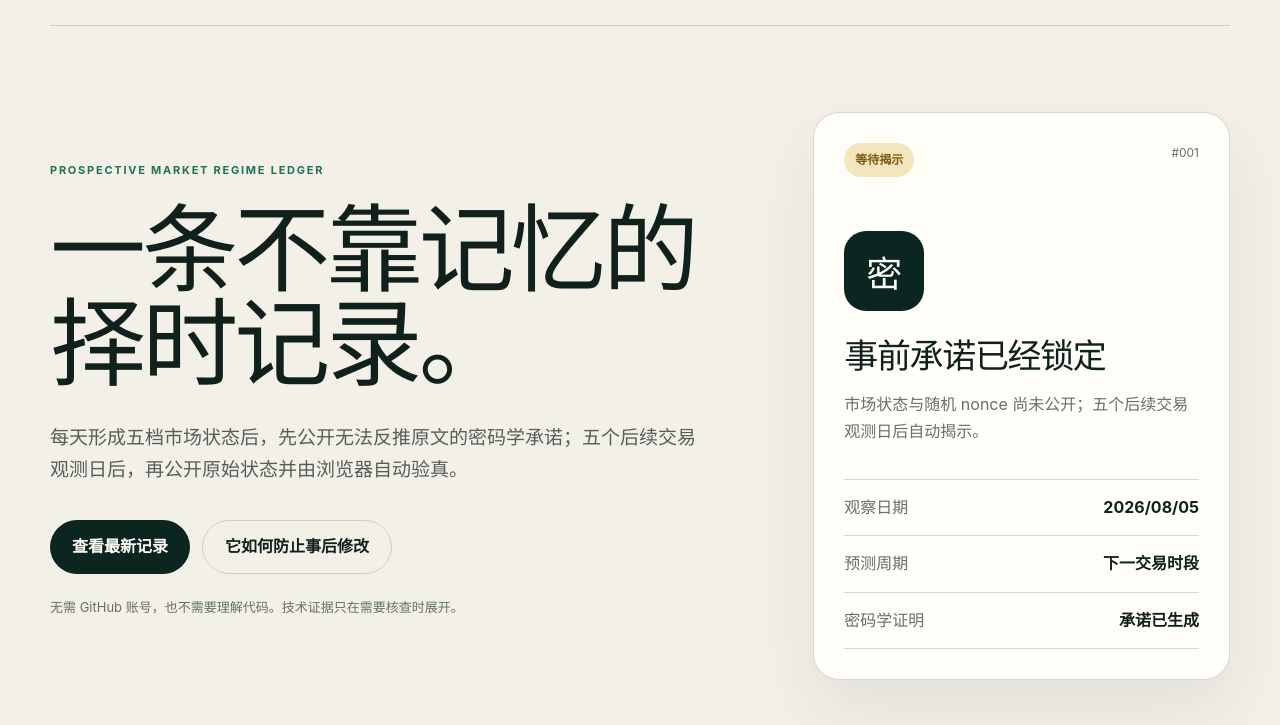
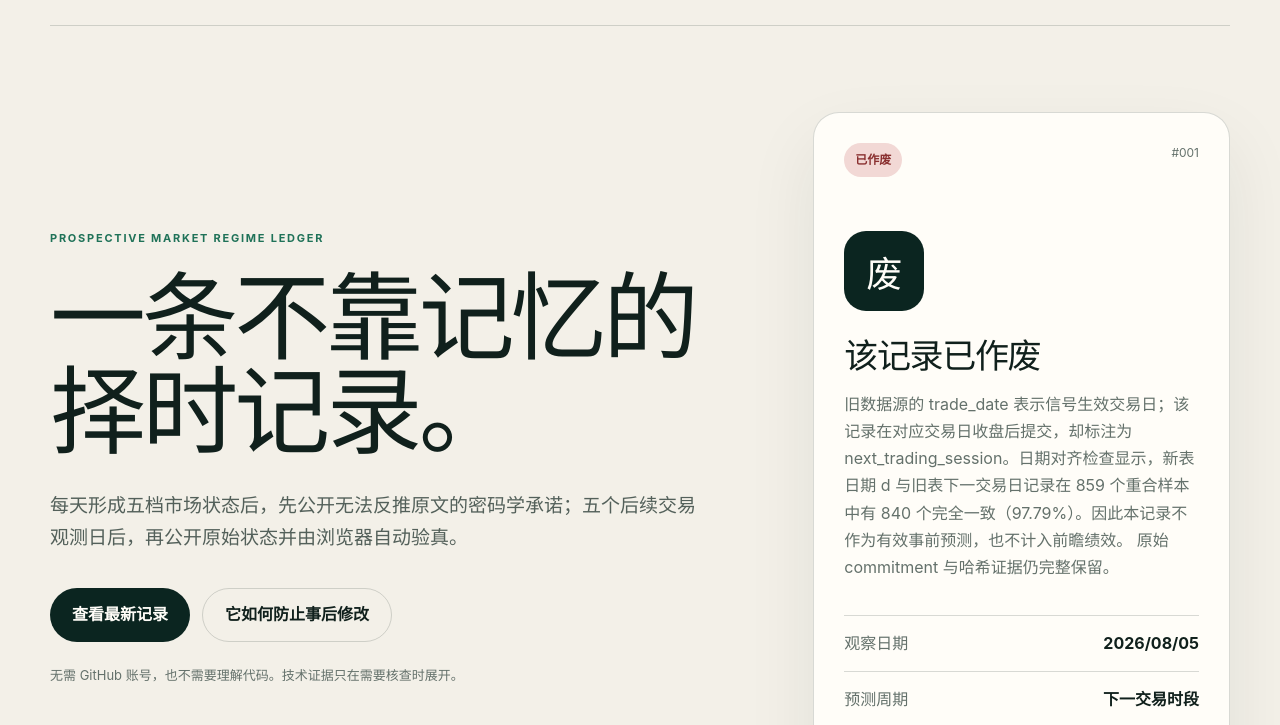
Before and after one commit to sowelswl/suya-market-regime-ledger, a website: page docs/index.html in a window 1280 px wide. Shown: the part 73-798 px from the top of the page. Drawn offline with Linux system fonts and the light colour scheme.

Commit message:
Invalidate misaligned legacy record

```diff
--- a/docs/assets/ledger.css
+++ b/docs/assets/ledger.css
@@ -82,6 +82,7 @@ h1 { margin: 0; font-size: clamp(58px, 7.5vw, 102px); line-height: .98; }
 .status-pill { padding: 7px 11px; color: var(--forest); background: var(--mint); border-radius: 999px; font-weight: 700; }
 .status-pill[data-status="verified"] { color: #0e5a3f; background: #d7eee3; }
 .status-pill[data-status="pending"] { color: #815b16; background: #f3e6bd; }
+.status-pill[data-status="invalidated"] { color: #8a3030; background: #f2d8d5; }
 .latest-state { display: grid; width: 80px; height: 80px; margin: 54px 0 26px; color: var(--white); background: var(--forest); border-radius: 22px; place-items: center; font: 36px var(--serif); }
 .latest-card h2 { margin: 0; font-size: 34px; line-height: 1.1; }
 .latest-card > p { color: var(--muted); }
@@ -148,6 +149,7 @@ h1 { margin: 0; font-size: clamp(58px, 7.5vw, 102px); line-height: .98; }
 .record-state small { color: var(--muted); }
 .record-status { justify-self: end; padding: 7px 12px; border-radius: 999px; background: var(--paper-deep); font-size: 12px; font-weight: 700; }
 .record-status.verified { color: #0e5a3f; background: #d7eee3; }
+.record-status.invalidated { color: #8a3030; background: #f2d8d5; }
 
 .method-section { padding: 128px 0; color: var(--white); background: var(--forest-soft); }
 .method-section .eyebrow { color: #8ed0b5; }
--- a/docs/assets/ledger.js
+++ b/docs/assets/ledger.js
@@ -68,6 +68,11 @@ function formatDate(value) {
 
 function formatPercent(value, digits = 1) {
   return Number.isFinite(value) ? `${(value * 100).toFixed(digits)}%` : "—"
+}
+
+function invalidationFor(record) {
+  const corrections = Array.isArray(record.corrections) ? record.corrections : []
+  return [...corrections].reverse().find((correction) => correction.action === "invalidate") ?? null
 }
 
 function appendTable(parent, rows, columns, label) {
@@ -175,12 +180,14 @@ function renderEvaluation(report) {
   }
 }
 
-function renderHistory(records, verifiedDates) {
+function renderHistory(records, verifiedDates, invalidatedDates) {
   const list = document.querySelector("#history-list")
   if (!list || records.length === 0) return
   list.replaceChildren()
 
   for (const record of records) {
+    const invalidation = invalidationFor(record)
+    const invalidated = invalidatedDates.has(record.commitment.as_of_trade_date)
     const row = document.createElement("article")
     row.className = "history-record"
 
@@ -196,14 +203,16 @@ function renderHistory(records, verifiedDates) {
     const state = document.createElement("div")
     state.className = "record-state"
     const stateTitle = document.createElement("strong")
-    stateTitle.textContent = record.reveal?.signal_label ?? "状态尚未揭示"
+    stateTitle.textContent = invalidated ? "记录已作废" : (record.reveal?.signal_label ?? "状态尚未揭示")
     const digest = document.createElement("small")
-    digest.textContent = `${record.commitment.commitment.slice(0, 18)}…`
+    digest.textContent = invalidated ? invalidation.reason : `${record.commitment.commitment.slice(0, 18)}…`
     state.append(stateTitle, digest)
 
     const status = document.createElement("span")
-    status.className = `record-status ${verifiedDates.has(record.commitment.as_of_trade_date) ? "verified" : ""}`
-    status.textContent = record.reveal
+    status.className = `record-status ${invalidated ? "invalidated" : (verifiedDates.has(record.commitment.as_of_trade_date) ? "verified" : "")}`
+    status.textContent = invalidated
+      ? "已作废"
+      : record.reveal
       ? (verifiedDates.has(record.commitment.as_of_trade_date) ? "验证通过" : "验证失败")
       : "等待揭示"
 
@@ -215,9 +224,14 @@ function renderHistory(records, verifiedDates) {
 async function render(data) {
   const records = Array.isArray(data.records) ? data.records : []
   renderEvaluation(data.historical_evaluation)
+  const invalidatedDates = new Set(records
+    .filter((record) => invalidationFor(record))
+    .map((record) => record.commitment.as_of_trade_date))
   const verifiedDates = new Set()
   for (const record of records) {
-    if (record.reveal && await verifyReveal(record.commitment, record.reveal)) {
+    if (!invalidatedDates.has(record.commitment.as_of_trade_date)
+      && record.reveal
+      && await verifyReveal(record.commitment, record.reveal)) {
       verifiedDates.add(record.commitment.as_of_trade_date)
     }
   }
@@ -225,29 +239,35 @@ async function render(data) {
   text("[data-record-count]", String(records.length))
   text("[data-revealed-count]", String(records.filter((record) => record.reveal).length))
   text("[data-verified-count]", String(verifiedDates.size))
-  renderHistory(records, verifiedDates)
+  renderHistory(records, verifiedDates, invalidatedDates)
 
   const latest = records[0]
   if (!latest) return
 
+  const invalidation = invalidationFor(latest)
+  const invalidated = invalidatedDates.has(latest.commitment.as_of_trade_date)
   const verified = verifiedDates.has(latest.commitment.as_of_trade_date)
   const pill = document.querySelector("[data-status-pill]")
   if (pill) {
-    pill.textContent = verified ? "验证通过" : (latest.reveal ? "验证失败" : "等待揭示")
-    pill.dataset.status = verified ? "verified" : "pending"
+    pill.textContent = invalidated ? "已作废" : (verified ? "验证通过" : (latest.reveal ? "验证失败" : "等待揭示"))
+    pill.dataset.status = invalidated ? "invalidated" : (verified ? "verified" : "pending")
   }
   text("[data-record-sequence]", `#${String(latest.commitment.sequence).padStart(3, "0")}`)
-  text("[data-latest-state]", latest.reveal?.signal_label ?? "密")
-  text("[data-latest-title]", latest.reveal ? "原始状态已经公开" : "事前承诺已经锁定")
+  text("[data-latest-state]", invalidated ? "废" : (latest.reveal?.signal_label ?? "密"))
+  text("[data-latest-title]", invalidated ? "该记录已作废" : (latest.reveal ? "原始状态已经公开" : "事前承诺已经锁定"))
   text(
     "[data-latest-description]",
-    latest.reveal
+    invalidated
+      ? `${invalidation.reason} 原始 commitment 与哈希证据仍完整保留。`
+      : latest.reveal
       ? (verified ? "浏览器已重新计算 SHA-256，揭示内容与事前承诺完全一致。" : "揭示内容与事前承诺不一致，请停止引用该记录。")
       : "市场状态与随机 nonce 尚未公开；五个后续交易观测日后自动揭示。",
   )
   text("[data-as-of-date]", formatDate(latest.commitment.as_of_trade_date))
-  text("[data-proof-status]", latest.reveal ? (verified ? "SHA-256 验证通过" : "验证失败") : "承诺已生成")
-  text("[data-verifier-demo]", verifiedDates.size > 0 ? `${verifiedDates.size} 条记录验证通过` : "等待可验证记录")
+  text("[data-proof-status]", invalidated ? "哈希保留 · 不计入绩效" : (latest.reveal ? (verified ? "SHA-256 验证通过" : "验证失败") : "承诺已生成"))
+  text("[data-verifier-demo]", invalidatedDates.size > 0 && verifiedDates.size === 0
+    ? `${invalidatedDates.size} 条记录已作废`
+    : (verifiedDates.size > 0 ? `${verifiedDates.size} 条记录验证通过` : "等待可验证记录"))
 }
 
 async function boot() {
--- a/docs/data/index.json
+++ b/docs/data/index.json
@@ -266,7 +266,16 @@
         "canonicalization": "RFC8785-JCS",
         "commitment": "sha256:b00b380d4606dd0a5468097738c2306e86aa5d005d2c1d96e134137e2b842e33"
       },
-      "reveal": null
+      "reveal": null,
+      "corrections": [
+        {
+          "as_of_trade_date": "2026-08-06",
+          "recorded_at": "2026-08-07T08:45:44+08:00",
+          "original_commitment": "sha256:b00b380d4606dd0a5468097738c2306e86aa5d005d2c1d96e134137e2b842e33",
+          "reason": "旧数据源的 trade_date 表示信号生效交易日；该记录在对应交易日收盘后提交，却标注为 next_trading_session。日期对齐检查显示，新表日期 d 与旧表下一交易日记录在 859 个重合样本中有 840 个完全一致（97.79%）。因此本记录不作为有效事前预测，也不计入前瞻绩效。",
+          "action": "invalidate"
+        }
+      ]
     }
   ]
 }
--- a/site/assets/ledger.css
+++ b/site/assets/ledger.css
@@ -82,6 +82,7 @@ h1 { margin: 0; font-size: clamp(58px, 7.5vw, 102px); line-height: .98; }
 .status-pill { padding: 7px 11px; color: var(--forest); background: var(--mint); border-radius: 999px; font-weight: 700; }
 .status-pill[data-status="verified"] { color: #0e5a3f; background: #d7eee3; }
 .status-pill[data-status="pending"] { color: #815b16; background: #f3e6bd; }
+.status-pill[data-status="invalidated"] { color: #8a3030; background: #f2d8d5; }
 .latest-state { display: grid; width: 80px; height: 80px; margin: 54px 0 26px; color: var(--white); background: var(--forest); border-radius: 22px; place-items: center; font: 36px var(--serif); }
 .latest-card h2 { margin: 0; font-size: 34px; line-height: 1.1; }
 .latest-card > p { color: var(--muted); }
@@ -148,6 +149,7 @@ h1 { margin: 0; font-size: clamp(58px, 7.5vw, 102px); line-height: .98; }
 .record-state small { color: var(--muted); }
 .record-status { justify-self: end; padding: 7px 12px; border-radius: 999px; background: var(--paper-deep); font-size: 12px; font-weight: 700; }
 .record-status.verified { color: #0e5a3f; background: #d7eee3; }
+.record-status.invalidated { color: #8a3030; background: #f2d8d5; }
 
 .method-section { padding: 128px 0; color: var(--white); background: var(--forest-soft); }
 .method-section .eyebrow { color: #8ed0b5; }
```
Also changed, not shown: METHODOLOGY.md (+2 -0 lines), lib/site-data.mjs (+20 -1 lines), site/assets/ledger.js (+34 -14 lines), tests/evaluation-policy.test.mjs (+1 -0 lines), tests/site-data.test.mjs (+11 -0 lines), tests/site.test.mjs (+3 -0 lines), .github/workflows/attest.yml, 1 other file.
